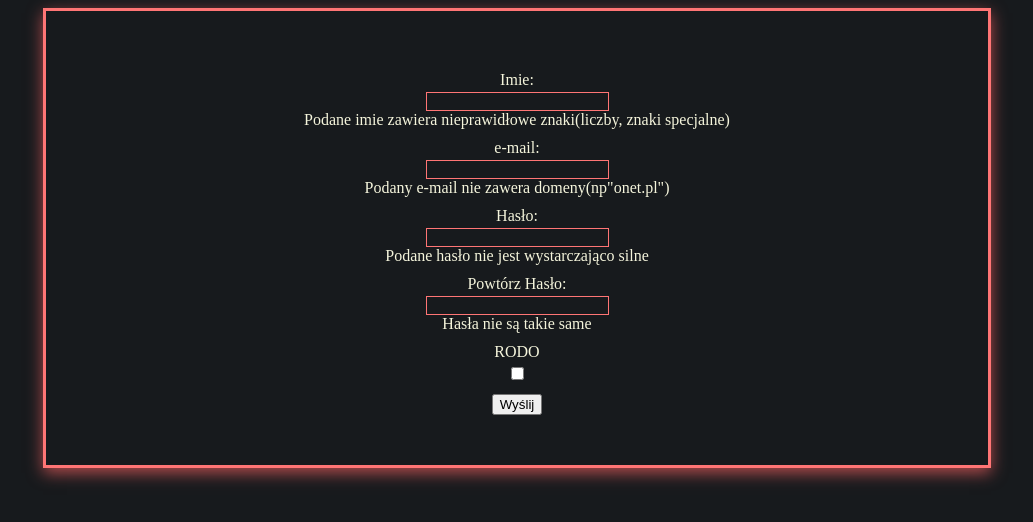
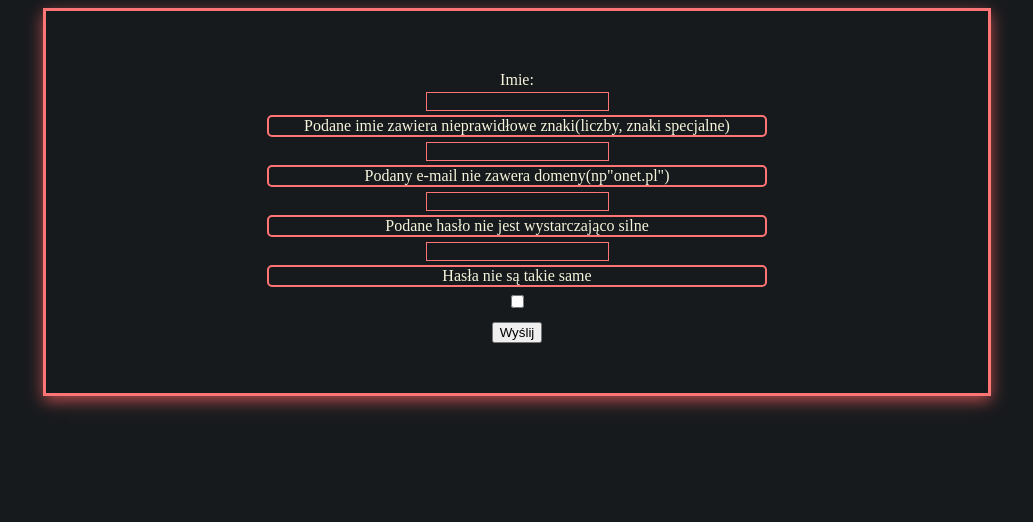
Before and after one commit to mb-dir/form_validation, a website built with webpack: page src/pages/index.html in a window 1280 px wide. Shown: the whole page, without its empty margins (123-1156 px from the left). Built offline with nearby package versions, Linux system fonts and the light colour scheme.

Commit message:
Add styles for errorInfo element

```diff
--- a/src/styles/main.css
+++ b/src/styles/main.css
@@ -39,3 +39,14 @@ body{
     caret-color: beige;
     color: beige;
 }
+.mainForm__errorInfo{
+    /* Cuz it must be over the inputs - that provides better visibility of the message */
+    z-index: 1;
+    width: 100%;
+    opacity: 1;
+    background-color: #171a1d;
+    border: 2px solid #ff7575;
+    border-radius: 5px;
+    position: absolute;
+    top: 110%;
+}
```
